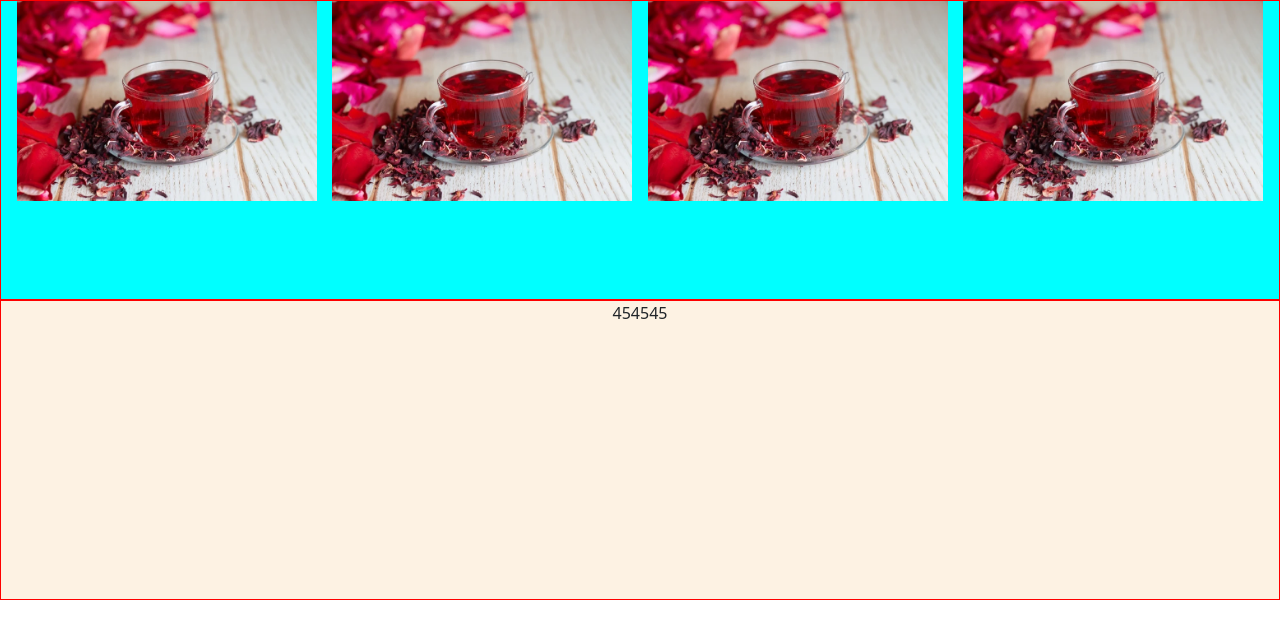
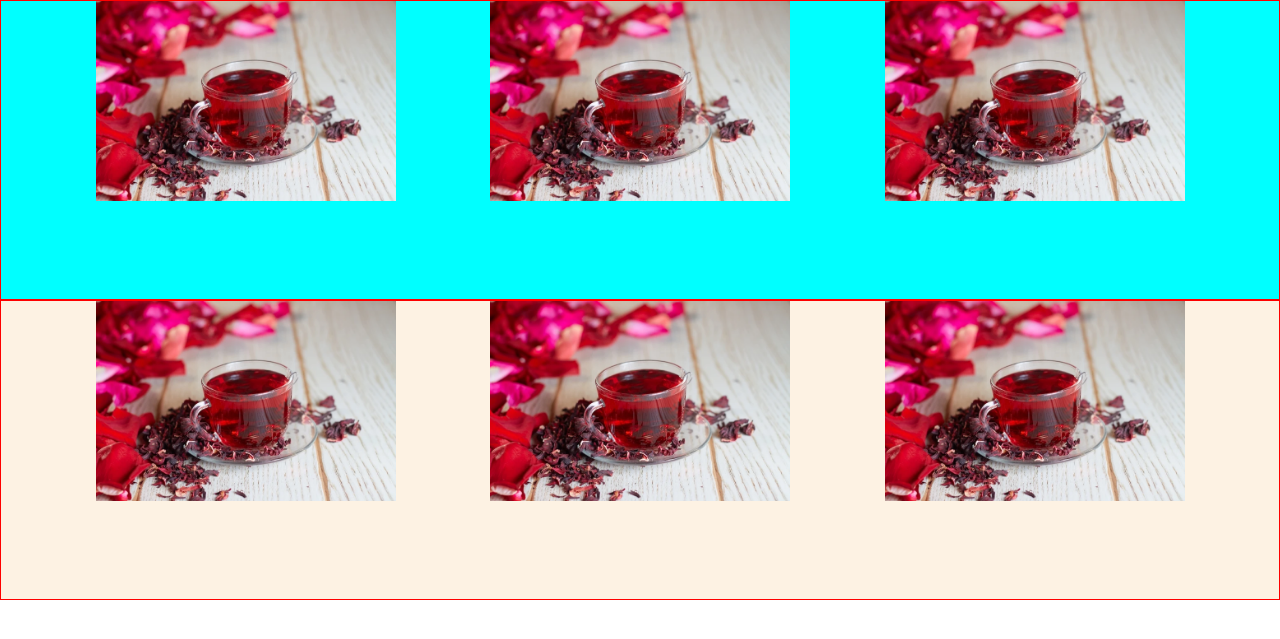
Before and after one commit to hopewu0320/Drinkapp, a Django app: page / in a window 1280 px wide. Shown: the part 56-695 px from the top of the page. Run offline with Django 4.2, Linux system fonts and the light colour scheme; data comes from the database, SQL or seed files in the repository.

Commit message:
切版範例

```diff
--- a/base/templates/base/home.html
+++ b/base/templates/base/home.html
@@ -13,14 +13,26 @@
     }
 </style>
     <div class="product-container">
-        <img src="static/image/洛神花茶.jpg" alt={{drink.name}} width="200" height="200">
-        <img src="static/image/洛神花茶.jpg" alt={{drink.name}} width="200" height="200">
-        <img src="static/image/洛神花茶.jpg" alt={{drink.name}} width="200" height="200">
-        <img src="static/image/洛神花茶.jpg" alt={{drink.name}} width="200" height="200">
-
+        <div>
+            <img src="static/image/洛神花茶.jpg" alt={{drink.name}} width="200" height="200">
+        </div>
+        <div>
+            <img src="static/image/洛神花茶.jpg" alt={{drink.name}} width="200" height="200">
+        </div>
+        <div>
+            <img src="static/image/洛神花茶.jpg" alt={{drink.name}} width="200" height="200">
+        </div>
     </div>
     <div class="product-container" style="background-color: #fdf2e3;">
-        <p>454545</p>
+        <div>
+            <img src="static/image/洛神花茶.jpg" alt={{drink.name}} width="200" height="200">
+        </div>
+        <div>
+            <img src="static/image/洛神花茶.jpg" alt={{drink.name}} width="200" height="200">
+        </div>
+        <div>
+            <img src="static/image/洛神花茶.jpg" alt={{drink.name}} width="200" height="200">
+        </div>
     </div>
     <!--
     <div class="product-container">
```
